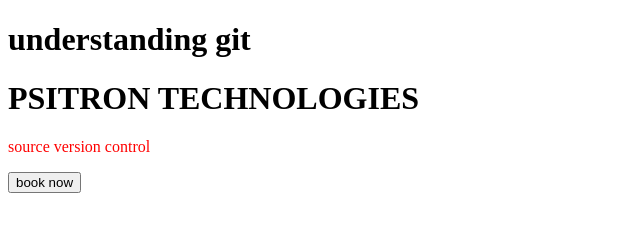
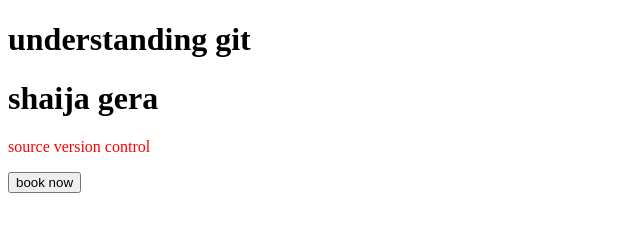
Before and after one commit to Shailja-Gera/practice, a plain HTML site: page index.html in a window 1280 px wide. Shown: the whole page, without its empty margins (0-640 px from the left). Drawn offline with Linux system fonts and the light colour scheme.

Commit message:
decond commit

```diff
--- a/index.html
+++ b/index.html
@@ -2,7 +2,7 @@
 <html>
 <body>
     <h1> understanding git </h1>
-    <h1> PSITRON TECHNOLOGIES </h1>
+    <h1> shaija gera  </h1>
     <p style="color:red">source version control</p>
     <button>book now</button>
 </body>
```
